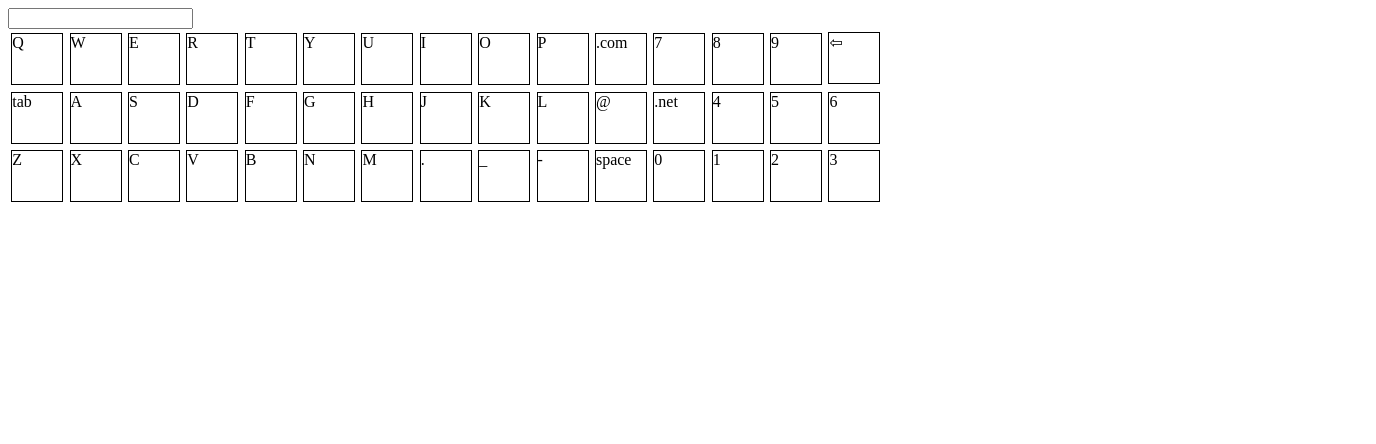
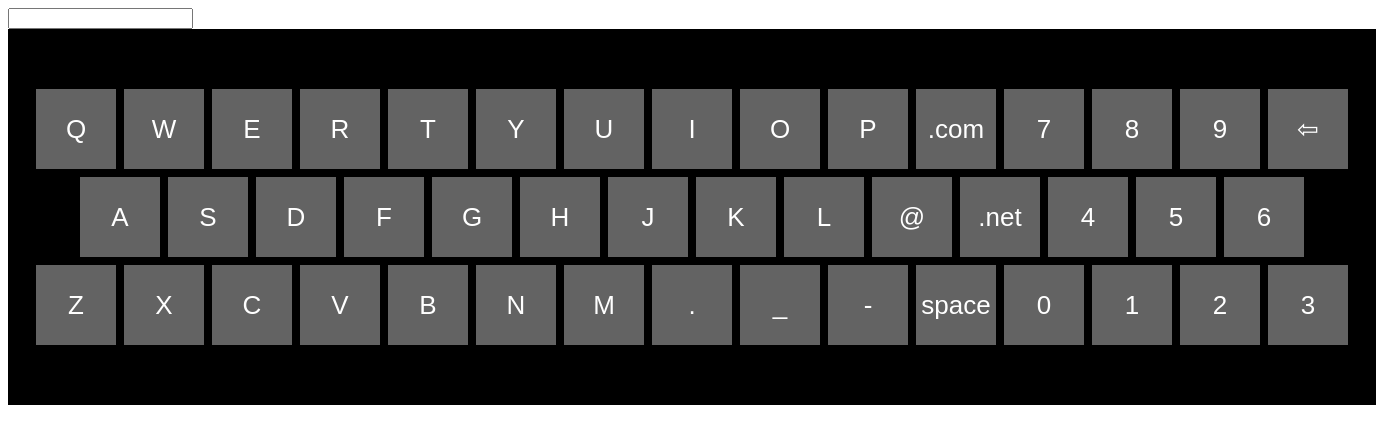
Before and after one commit to HeliosInteractive/JS-OnScreen-Keyboard, a website: page demo.html in a window 1280 px wide. Shown: the whole page, 1376 px wide, since content can reach past the window. Drawn offline with Linux system fonts and the light colour scheme.

Commit message:
example layout style from Lexus

```diff
--- /dev/null
+++ b/basic.css
@@ -0,0 +1,29 @@
+/* the keyboard we used for Lexus */
+.keyboard-container {
+  -webkit-touch-callout: none;
+  -webkit-user-select: none;
+  -khtml-user-select: none;
+  -moz-user-select: none;
+  -ms-user-select: none;
+  user-select: none;
+
+  background: #000000;
+  color: #FFFFFF;
+  font-family: sans-serif;
+  font-size: 26px;
+  padding: 56px 24px;
+}
+
+.keyboard-row {
+  text-align: center;
+}
+
+.keyboard-key {
+  width: 80px;
+  height: 80px;
+  line-height: 80px;
+  text-align: center;
+  margin: 4px;
+  display: inline-block;
+  background: #636363;
+}
--- a/demo.html
+++ b/demo.html
@@ -3,7 +3,12 @@
   <head>
     <meta charset="utf-8">
     <title>JS OnScreen Keyboard Demo</title>
-    <link rel="stylesheet" href="main.css" charset="utf-8">
+    <link rel="stylesheet" href="basic.css" charset="utf-8">
+    <style media="screen">
+      html, body {
+        width: 1368px;
+      }
+    </style>
   </head>
   <body>
     <form class="" action="index.html" method="post">
--- a/keyboard-layout.js
+++ b/keyboard-layout.js
@@ -19,7 +19,7 @@ Keyboard.layout.basic = [
     {"label": "\u21E6", "func": "backspace"}
   ],
   [
-    {"label": "tab", "func": "tab"},
+    // {"label": "tab", "func": "tab"},
     {"symbol": "A"},
     {"symbol": "S"},
     {"symbol": "D"},
--- a/keyboard.js
+++ b/keyboard.js
@@ -11,7 +11,7 @@ if( !exports ) var exports = {};
       activeLayoutName = layoutName;
     };
 
-    this.setLayout(layoutName)
+    this.setLayout(layoutName);
 
     this.focusedEl = null;
     this.keyboardEl = null;
--- a/main.css
+++ /dev/null
@@ -1,10 +0,0 @@
-.keyboard-host {
-  display: inline-block;
-}
-.keyboard-key {
-  width: 50px;
-  height: 50px;
-  border: solid 1px black;
-  display: inline-block;
-  margin: 0.2em 0.2em;
-}
```
Also changed, not shown: readme.md.
